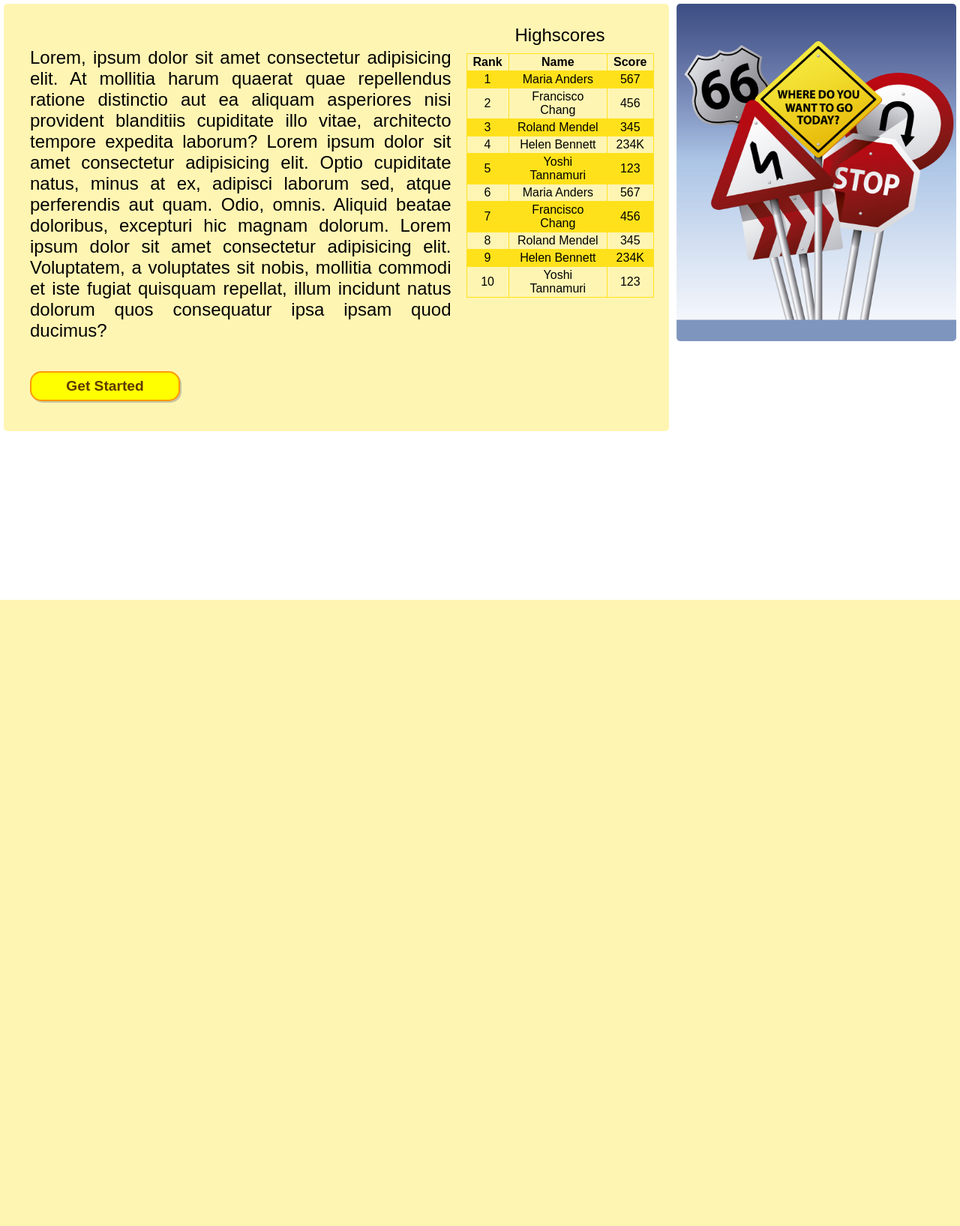
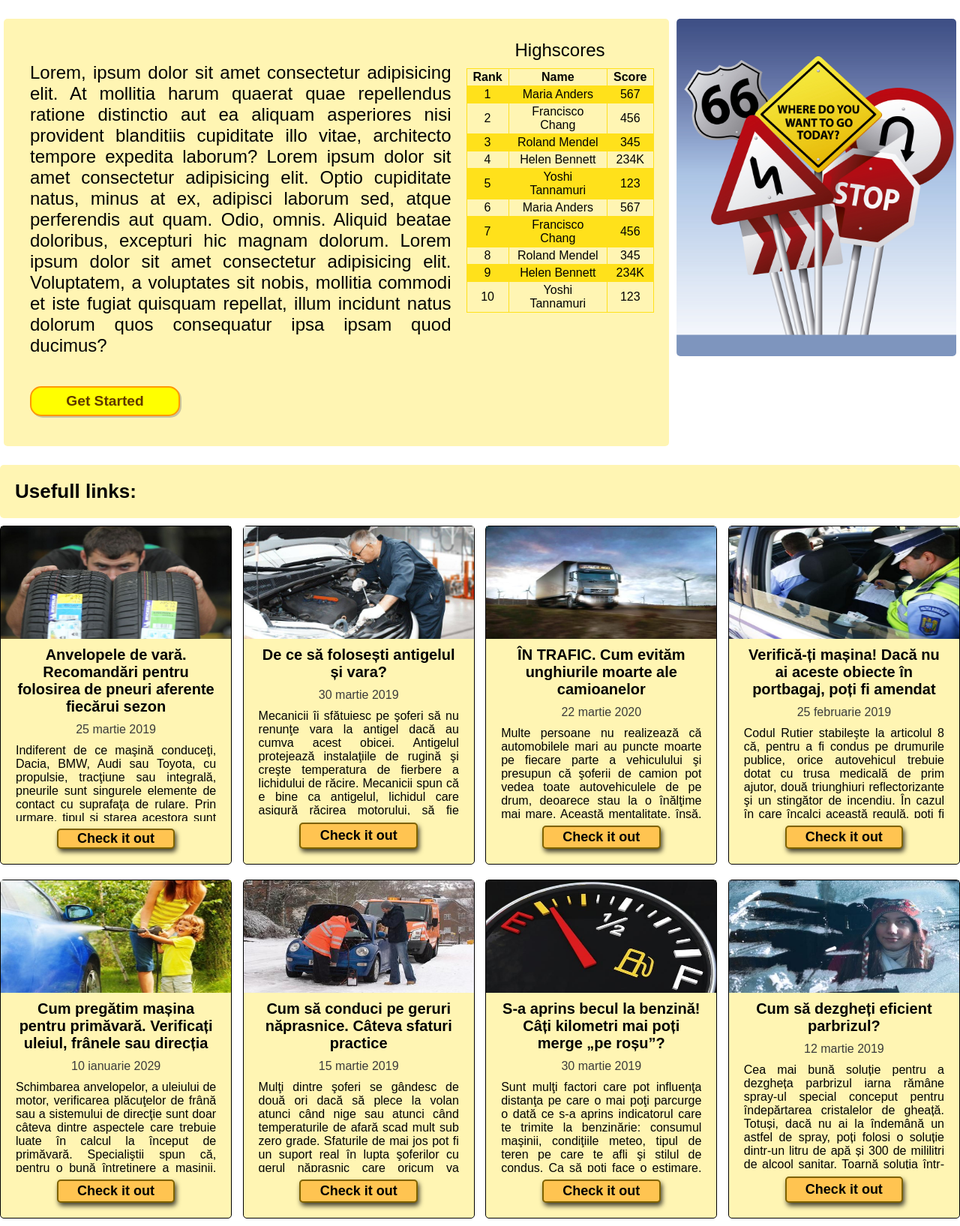
Before and after one commit to mihai99/TraST-, a PHP site: page /pages/homepage.html in a window 1280 px wide. Shown: the whole page at 75% size. Before the commit the page ends 800 px from the top, so only its background shows below. Run offline with PHP 8.4, Linux system fonts and the light colour scheme.

Commit message:
added articles on the main pahe to make it longer

```diff
--- a/pages/homepage.html
+++ b/pages/homepage.html
@@ -4,7 +4,7 @@
     <link rel="stylesheet" type="text/css" href="../styles/home-page.css">
 </head>
 <body id = "page">
-
+<div class="row first">
   <div class="about">
       <div class="description">
         <p>
@@ -81,5 +81,87 @@
   <div class="gallery">
       <img src="../images/main-image.jpg" alt="">
   </div>
-
+</div>
+<div class="row articles">
+  <h3>Usefull links:</h3>
+  <article>
+    <img src = "../images/articles/article1.jpg">
+    <div class="title">Anvelopele de vară. Recomandări pentru folosirea de pneuri aferente fiecărui sezon</div>
+    <div class="date">25 martie 2019</div>
+    <p>
+      Indiferent de ce maşină conduceţi, Dacia, BMW, Audi sau Toyota, cu propulsie, tracţiune sau integrală, pneurile sunt singurele elemente de contact cu suprafaţa de rulare. Prin urmare, tipul şi starea acestora sunt esenţiale pentru siguranţă. Din păcate, în România, legea nu sancţionează decât lipsa caciucurilor de iarnă, când drumul este acoperit cu zăpadă, gheaţă sau polei. Dar utilizarea acestor pneuri vara este la fel de periculoasă.
+    </p>
+    <a class="secondary-button" href = "https://chestionare.auto15.ro/utile/anvelopele-de-vara-recomandari-pentru-folosirea-de-pneuri-aferente-fiecarui" target = "_blank">Check it out</a>
+  </article>
+  <article>
+    <img src = "../images/articles/article2.jpg">
+    <div class="title">De ce să folosești antigelul și vara?</div>
+    <div class="date">30 martie 2019</div>
+    <p>
+      Mecanicii îi sfătuiesc pe şoferi să nu renunţe vara la antigel dacă au cumva acest obicei. Antigelul protejează instalaţiile de rugină şi creşte temperatura de fierbere a lichidului de răcire.
+      Mecanicii spun că e bine ca antigelul, lichidul care asigură răcirea motorului, să fie folosit pe toată durata anului.
+      „E important de ştiut că există şi motoare cu răcire pe aer, însă acestea se întâlnesc mai frecvent la motociclete decât la maşini. Antigelul preia căldura degajată de motor şi o cedează mediului înconjurător prin radiator. Antigelul este important pe tot parcursul anului”, spune mecanicul consultat de echipa blogului autoeconom.ro, citat de adevarul.ro.
+    </p>
+    <a class="secondary-button" href = "https://chestionare.auto15.ro/utile/de-ce-sa-folosesti-antigelul-si-vara" target = "_blank">Check it out</a>
+  </article>
+  <article>
+    <img src = "../images/articles/article3.jpg">
+    <div class="title">ÎN TRAFIC. Cum evităm unghiurile moarte ale camioanelor</div>
+    <div class="date">22 martie 2020</div>
+    <p>
+      Multe persoane nu realizează că automobilele mari au puncte moarte pe fiecare parte a vehiculului şi presupun că şoferii de camion pot vedea toate autovehiculele de pe drum, deoarece stau la o înălţime mai mare. Această mentalitate, însă, poate duce la situaţii periculoase.
+      Din fericire, conducătorii de maşini mici se pot educa cu privire la aceste puncte oarbe ale camioanelor pentru a reduce riscul de coliziune. Pe de altă parte, şoferii de camioane pot reduce şi ei posibilitatea accidentelor prin instalarea de oglinzi suplimentare care să le crească vizibilitatea.
+    </p>
+    <a class="secondary-button" href = "https://chestionare.auto15.ro/utile/in-trafic-cum-evitam-unghiurile-moarte-ale-camioanelor" target = "_blank">Check it out</a>
+  </article>
+  <article>
+    <img src = "../images/articles/article4.jpg">
+    <div class="title">Verifică-ți mașina! Dacă nu ai aceste obiecte în portbagaj, poți fi amendat</div>
+    <div class="date">25 februarie 2019</div>
+    <p>
+      Codul Rutier stabileşte la articolul 8 că, pentru a fi condus pe drumurile publice, orice autovehicul trebuie dotat cu trusa medicală de prim ajutor, două triunghiuri reflectorizante şi un stingător de incendiu.
+      În cazul în care încalci această regulă, poţi fi sancţionat cu o amendă din clasa a ÎI-a (4 sau 5 puncte-amendă).
+      Din 2016, potrivit avocatnet.ro, un punct-amendă reprezintă valoric 10% din salariul minim brut pe economie, conform Codului rutier. Având în vedere că, în acest moment, salariul minim este de 1.050 de lei, un punct-amendă este egal cu 105 lei.
+      Aşadar, dacă nu ai autoturismul dotat cu trusa medicală, triunghiuri reflectorizante şi extinctor poţi fi amendat, în 2016, cu 420 sau cu 525 de lei.    </p>
+    <a class="secondary-button" href = "https://chestionare.auto15.ro/utile/verifica-ti-masina-daca-nu-ai-aceste-obiecte-in-portbagaj-poti-fi-amendat" target = "_blank">Check it out</a>
+  </article>
+  <article>
+    <img src = "../images/articles/articel5.jpg">
+    <div class="title">Cum pregătim mașina pentru primăvară. Verificați uleiul, frânele sau direcția</div>
+    <div class="date">10 ianuarie 2029</div>
+    <p>
+      Schimbarea anvelopelor, a uleiului de motor, verificarea plăcuţelor de frână sau a sistemului de direcţie sunt doar câteva dintre aspectele care trebuie luate în calcul la început de primăvară.
+      Specialiştii spun că, pentru o bună întreţinere a maşinii, este obligatorie o revizie tehnică. La maşină nu trebuie să bată ori să troncăne nimic, totul trebuie să fie în parametrii.
+      Uleiul de motor trebuie schimbat deoarece unul cu o vâscozitate mai mare este mai bun pentru sezonul cald. Iar lichidul de parbriz de iarnă este necesar să fie înlocuit cu cel estival pentru că acesta din urmă are proprietăţi antistatice, antiaburire şi anticoroziune. Specialiştii recomandă înlocuirea uleiului şi a filtrelor la fiecare 5.000 de kilometri, explicaţia fiind că schimbarea temperaturilor poate determina formarea condensului şi apariţia acizilor în uleiul de motor.    </p>
+      <a class="secondary-button" href = "https://chestionare.auto15.ro/utile/cum-pregatim-masina-pentru-primavara-verificati-uleiul-franele-sau-directia" target = "_blank">Check it out</a>
+    </article>
+  <article>
+    <img src = "../images/articles/article6.jpg">
+    <div class="title">Cum să conduci pe geruri năprasnice. Câteva sfaturi practice</div>
+    <div class="date">15 martie 2019</div>
+    <p>
+      Mulţi dintre şoferi se gândesc de două ori dacă să plece la volan atunci când nige sau atunci când temperaturile de afară scad mult sub zero grade. Sfaturile de mai jos pot fi un suport real în lupta şoferilor cu gerul năprasnic care oricum va transforma destule maşini în blocuri inerte de metal îngheţat.
+      Testează cu un densimetru special punctul de îngheţ al antigelului, şi la nevoie completează-l. Dacă pe parcursul verii aţi avut pierderi de lichid de răcire şi aţi completat nivelul cu apă distilată, este posibil ca acesta să-şi fi micşorat densitatea. Ca să asigure un punct de congelare de -35 sau -40 de grade C, densitatea acestuia trebuie corectată corespunzător la un atelier de service. Un sfat de urmat este să nu măsori cu testerul special imediat după ce ai completat întrucât rezultatul poate fi eronat.    </p>
+      <a class="secondary-button" href = "https://chestionare.auto15.ro/utile/cum-sa-conduci-pe-geruri-naprasnice-cateva-sfaturi-practice" target = "_blank">Check it out</a>
+    </article>
+  <article class="hide-md">
+    <img src = "../images/articles/article7.jpg">
+    <div class="title">S-a aprins becul la benzină! Câți kilometri mai poți merge „pe roșu”?</div>
+    <div class="date">30 martie 2019</div>
+    <p>
+      Sunt mulţi factori care pot influenţa distanţa pe care o mai poţi parcurge o dată ce s-a aprins indicatorul care te trimite la benzinărie: consumul maşinii, condiţiile meteo, tipul de teren pe care te afli şi stilul de condus.
+      Ca să poţi face o estimare, potrivit ProMotor, e suficient să-ţi cunoşti consumul mediu şi capacitatea rezervorului. Şoferii îşi cunosc de obicei consumul, asta în cazul în care nu au computer de bord care să-l afişeze, iar capacitatea rezervorului o poţi afla din talonul maşinii. În majoritatea maşinilor, becul indicatorului de combustibil se aprinde în jurul valorii de 10% din total. Atenţie, această valoare poate să varieze de la marcă la marcă, deci calculul este estimativ şi poate prezenta diferenţe.    </p>
+    <a class="secondary-button" href = "https://chestionare.auto15.ro/utile/s-a-aprins-becul-la-benzina-cati-kilometri-mai-poti-merge-pe-rosu" target = "_blank">Check it out</a>
+  </article>
+  <article class="hide-md">
+    <img src = "../images/articles/article8.jpg">
+    <div class="title">Cum să dezgheți eficient parbrizul?</div>
+    <div class="date">12 martie 2019</div>
+    <p>
+      Cea mai bună soluție pentru a dezgheța parbrizul iarna rămâne spray-ul special conceput pentru îndepărtarea cristalelor de gheață.
+      Totuși, dacă nu ai la îndemână un astfel de spray, poți folosi o soluție dintr-un litru de apă și 300 de mililitri de alcool sanitar. Toarnă soluția într-un recipient cu pulverizator și pulverizează pe tot parbrizul, în timp ce lași motorul pornit și aerul condiționat la maximum. În maxim trei minute, gheața este topită și poți curăța parbrizul cu o racletă fină. În loc de alcool sanitar, mai poți folosi o soluție din două părți oțet și o parte apă rece.
+      Există şi alte trucuri care vă pot ajuta să scăpați repede de neplăcerea geamurilor îngheţate de la maşină. Aveţi nevoie de un castron sau lighean în care amestecaţi apă rece cu puţin oţet, apoi înmuiaţi o cârpă în acest amestec şi ştergeţi parbrizul.  </p>
+      <a class="secondary-button" href = "https://chestionare.auto15.ro/utile/cum-sa-dezgheti-eficient-parbrizul" target = "_blank">Check it out</a>
+    </article>
+</div>
 </body>
--- a/styles/general.css
+++ b/styles/general.css
@@ -35,6 +35,27 @@ button.main-button {
 button.main-button:hover {
   background-color: #FFEB3B;
 }
+.secondary-button {
+   width: 50%;
+    height: 35px;
+    margin-bottom: 20px;
+    border-radius: 5px;
+    background: #ffc451;
+    font-size: 18px;
+    font-weight: 600;
+    border: 2px solid #7f6300;
+    box-shadow: 2px 4px 6px 0px rgba(0,0,0,0.75);
+    transition: 0.1s all ease-in;
+    min-width: 150px;
+    text-decoration: none;
+    color: black;
+    display: flex;
+    justify-content: center;
+    align-items: center;
+}
+.secondary-button:hover {
+  background-color: #FFEB3B;
+}
 #modal-background {
   position: fixed;
   width: 100%;
--- a/styles/home-page.css
+++ b/styles/home-page.css
@@ -1,8 +1,16 @@
 body {
+    display: flex;
+    flex-direction: column;
+    background: none;
+}
+.row {
+     width: 100%;
+    margin-top:20px;
+}
+.first {
     display: flex;
     flex-direction: row;
     align-items: flex-start;
-    background: none;
 }
 .gallery {
         width: 30%;
@@ -14,10 +22,10 @@ body {
     max-height: 450px;
 }
 .about {
+    background:#fff5b3;
     width: 70%;
     display: flex;
     padding-left: 15px;
-    background:#fff5b3;
     margin: 5px;
     border-radius: 5px;
     height: fit-content;
@@ -56,9 +64,70 @@ table td, table th {
 .description .main-button {
     margin-top: 40px;
 }
+.articles {
+    display: flex;
+    justify-content: space-between;
+    flex-wrap: wrap;
+}
+.articles h3 {
+    width: 100%;
+    padding: 20px;
+    font-size: 26px;
+    background: #fff5b3;
+    border-radius: 5px;
+}
+
+article {
+    margin:10px 0px;
+    width: 24%;
+    background:#fff5b3;
+    border:1px solid;
+    border-radius: 5px;
+    height: 450px;
+    display: flex;
+    flex-direction: column;
+    justify-content: space-between;
+    align-items: center;
+}
+
+article img {
+    width: 100%;
+    height: 150px;
+}
+article  .title {
+    font-size: 20px;
+    font-weight: 600;
+    margin: 10px 020px;
+    text-align: center;
+}
+article .date {
+    margin: 0px 20px;
+    color: #3b3b3b;
+}
+article p {
+    margin: 10px 20px;
+    text-align: justify;
+    height: 160px;
+    overflow: hidden;
+}
+article .secondary-button {
+    width: 50%;
+    margin-bottom: 20px;
+}
+
+
+@media (max-width:1200px){
+    article {
+        width: 32%;
+    }
+    .hide-md {
+        display: none;
+    }
+
+}
 
 @media (max-width:800px) {
-    body {
+    .first {
         flex-direction: column-reverse;
     }
     .gallery {
@@ -77,10 +146,15 @@ table td, table th {
     .highscores {
         padding: 0;
     }
-  }
+    article {
+        width: 45%;
+    }
+}
 
-  @media (max-width:600px)
-  {
+@media (max-width:600px) {
+    .articles {
+        justify-content: space-evenly;
+    }
       .about {
         display: flex;
         flex-direction: column;
@@ -100,4 +174,4 @@ table td, table th {
         flex-direction: column;
         align-items: center;
       }
-  }
+}
```
Also changed, not shown: images/articles/articel5.jpg (added), images/articles/article1.jpg (added), images/articles/article2.jpg (added), images/articles/article3.jpg (added), images/articles/article4.jpg (added), images/articles/article6.jpg (added), images/articles/article7.jpg (added), images/articles/article8.jpg (added). Lines whose indentation alone changed are shown as unchanged.
